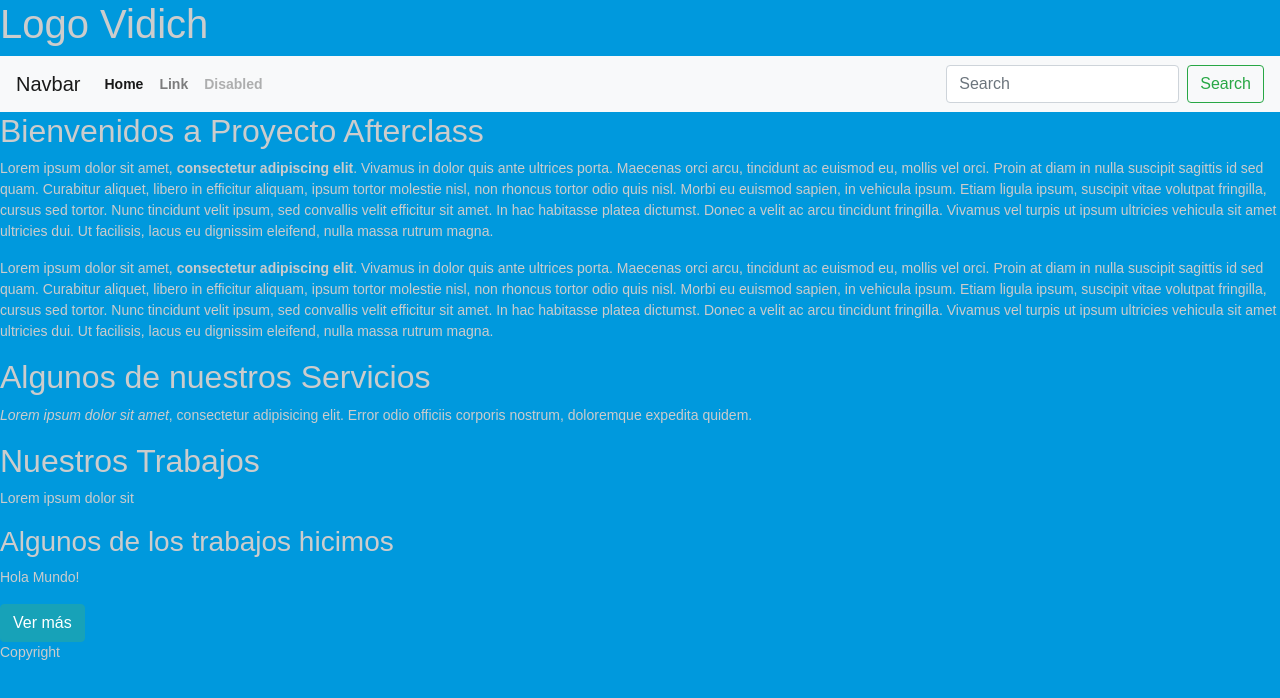
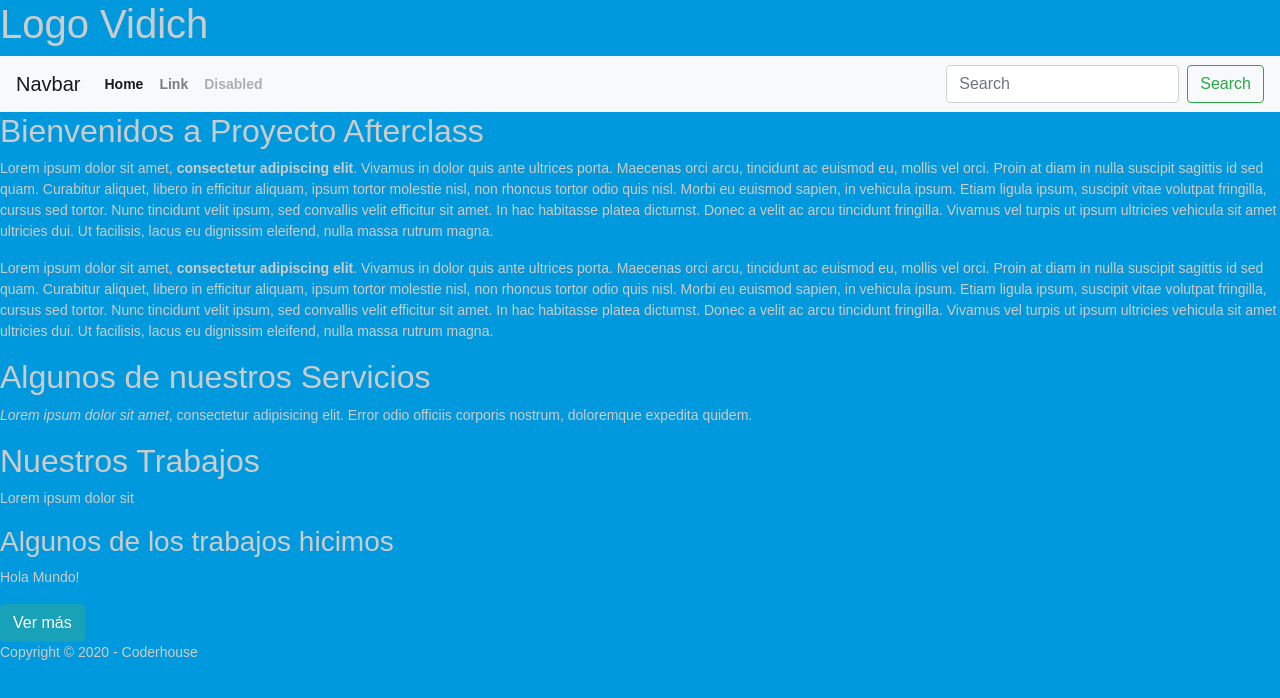
Before and after one commit to diedac/proyecto-camada-10755, a website: page index.html in a window 1280 px wide. Drawn offline with nearby package versions, Linux system fonts and the light colour scheme.

Commit message:
Ajuste del footer 2020

```diff
--- a/index.html
+++ b/index.html
@@ -86,7 +86,7 @@
       </section>
     </main>
     <footer>
-      <p>Copyright</p>
+      <p>Copyright &copy; 2020 - Coderhouse </p>
     </footer>
     <script type="text/script" src="js/bootstrap.min.js"></script>
   </body>
```
